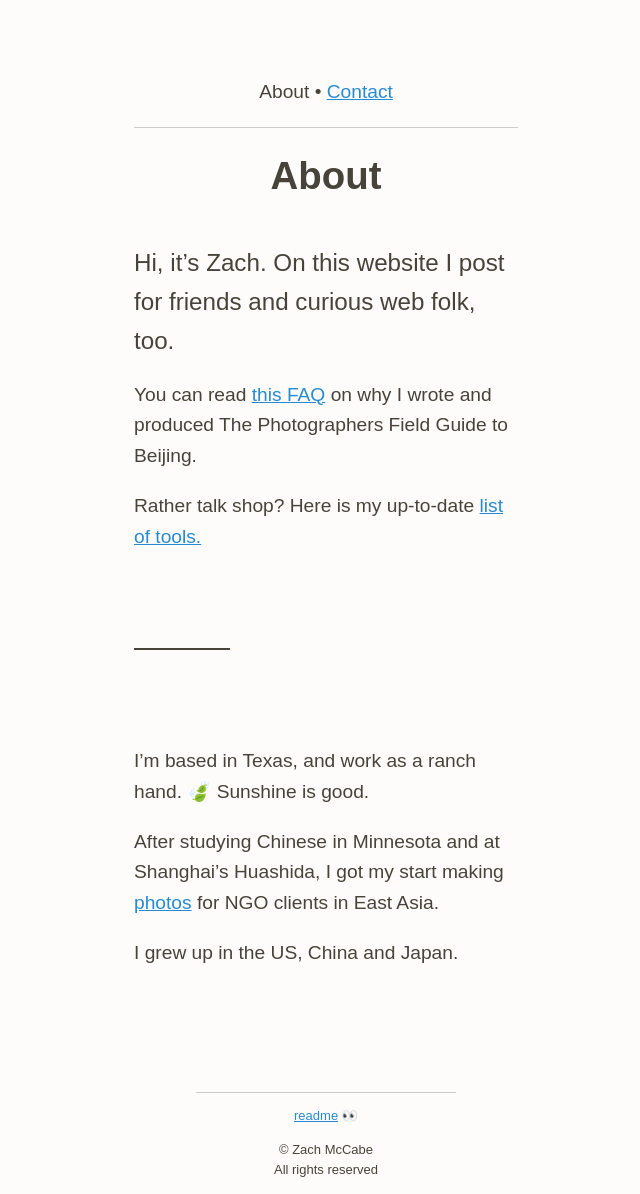
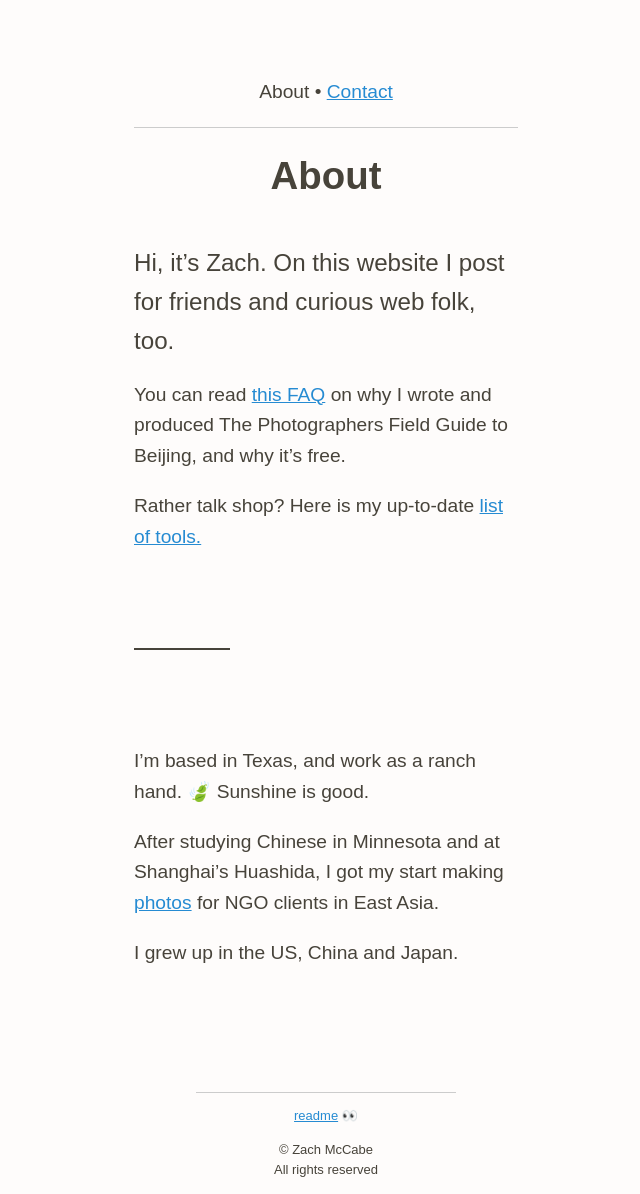
Before and after one commit to zachmccabe/zachmccabe.github.io, a Jekyll site: the page built from about.md, in a window 1280 px wide. Shown: the whole page, without its empty margins (314-954 px from the left). Built offline with Jekyll 4.4.1, drawn with Linux system fonts in a browser that asks for light colours.

Commit message:
Update about.md

```diff
--- a/about.md
+++ b/about.md
@@ -9,7 +9,7 @@ description: Hi, it's Zach. I make weird stuff for my friends and post it on the
 
 <span class="lede">Hi, it's Zach. On this website I post for friends and curious web folk, too.</span>
 
-You can read [this FAQ] on why I wrote and produced The Photographers Field Guide to Beijing.
+You can read [this FAQ] on why I wrote and produced The Photographers Field Guide to Beijing, and why it's free.
 
 Rather talk shop? Here is my up-to-date [list of tools.]
 
```
